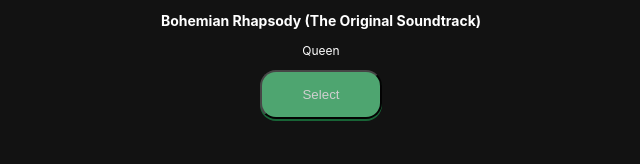
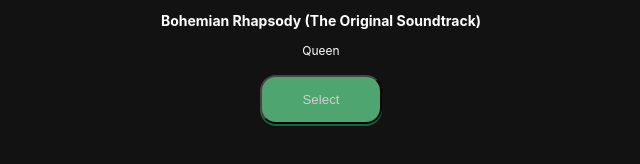
Before and after one commit to tiardwikrisnanto/sapitify-v2, a React (Create React App) app: page / in a window 1280 px wide. In both pictures the pointer is over the button "Select". Shown: the part 488-652 px from the top of the page, without its empty margins (319-959 px from the left). Built offline with nearby package versions, Linux system fonts and the light colour scheme.

Commit message:
add animation button

```diff
--- a/src/styles/index.css
+++ b/src/styles/index.css
@@ -49,6 +49,10 @@ button {
 
 }
 
+button:hover {
+    transform: translateY(5px);
+}
+
 a {
     color: white;
     text-decoration: none;
```
